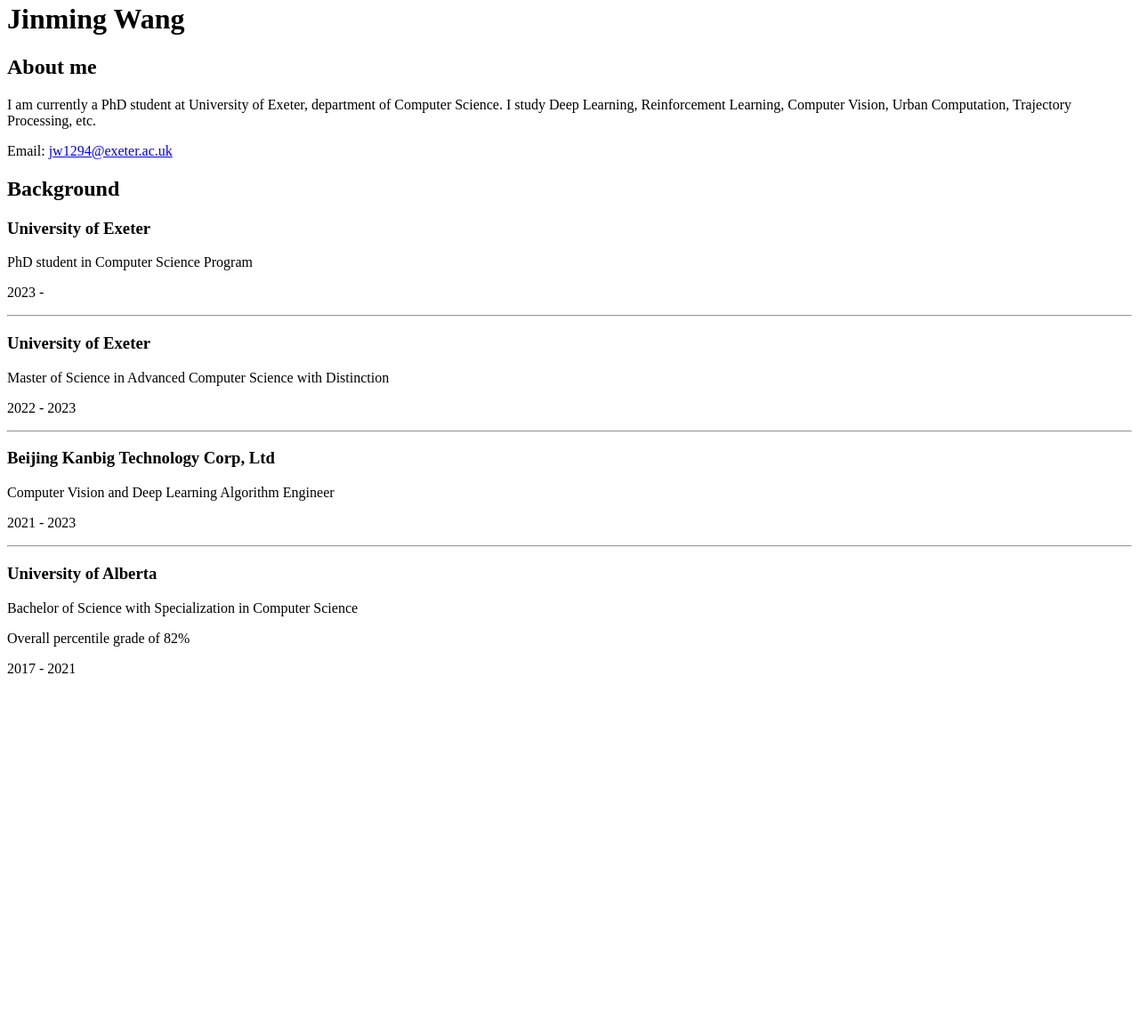
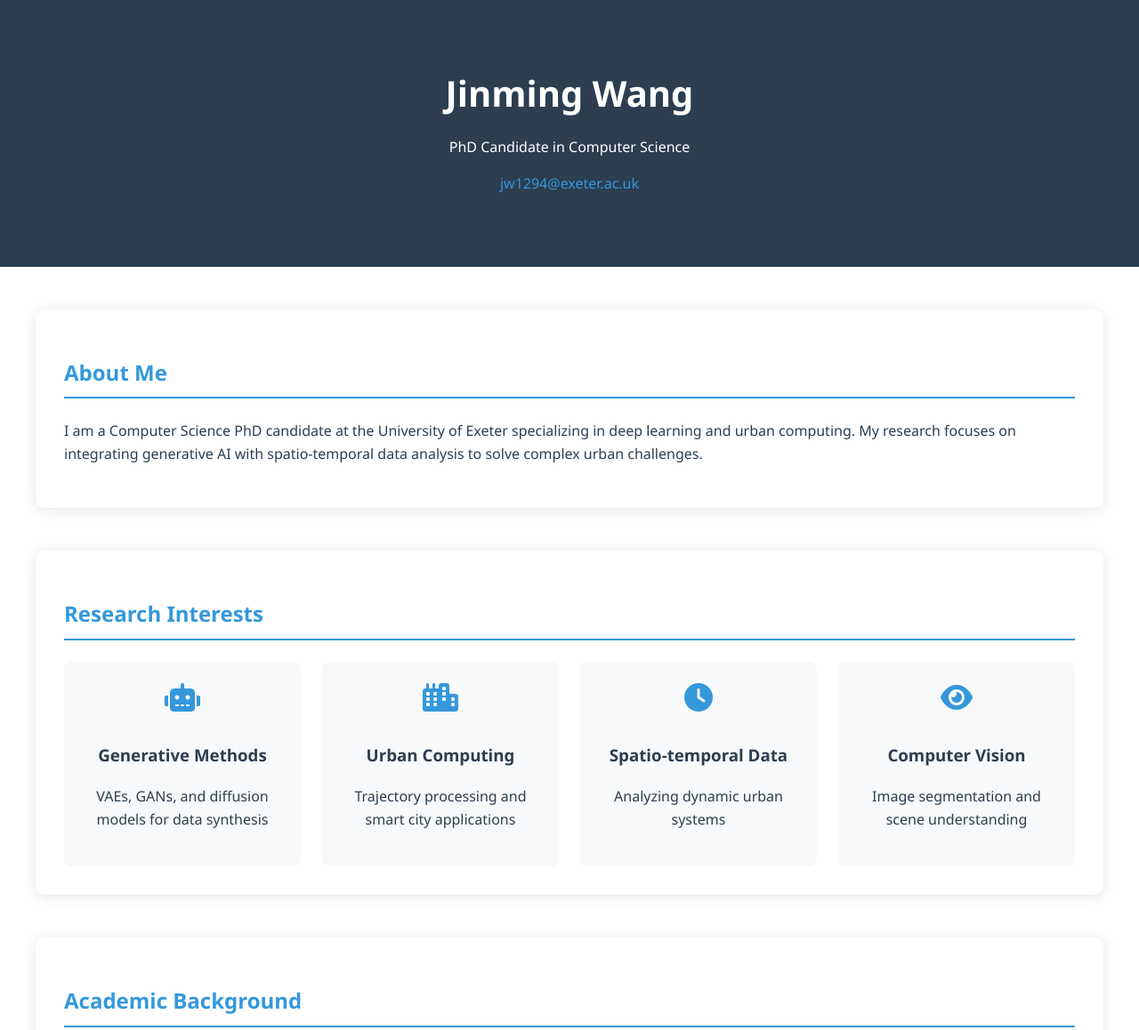
Before and after one commit to JinmingWang/JinmingWang.github.io, a plain HTML site: page index.html in a window 1280 px wide. Shown: the part 18-1176 px from the top of the page at 89% size. Before the commit the page ends 800 px from the top, so only its background shows below. Drawn offline with Linux system fonts and the light colour scheme.

Commit message:
Update index.html
New version

```diff
--- a/index.html
+++ b/index.html
@@ -3,43 +3,189 @@
 <head>
     <meta charset="UTF-8">
     <meta name="viewport" content="width=device-width, initial-scale=1.0">
-    <title>Jinming Wang</title>
+    <title>Jinming Wang | Computer Science Researcher</title>
+    <link rel="stylesheet" href="https://cdnjs.cloudflare.com/ajax/libs/font-awesome/6.0.0/css/all.min.css">
+    <style>
+        :root {
+            --primary-color: #2c3e50;
+            --accent-color: #3498db;
+            --light-bg: #f8f9fa;
+            --transition: all 0.3s ease;
+        }
+
+        body {
+            font-family: 'Segoe UI', Tahoma, Geneva, Verdana, sans-serif;
+            line-height: 1.6;
+            margin: 0;
+            padding: 0;
+            color: var(--primary-color);
+        }
+
+        .container {
+            max-width: 1200px;
+            margin: 0 auto;
+            padding: 0 20px;
+        }
+
+        header {
+            background-color: var(--primary-color);
+            color: white;
+            padding: 4rem 0;
+            margin-bottom: 2rem;
+        }
+
+        .header-content {
+            text-align: center;
+        }
+
+        h1 {
+            font-size: 2.5rem;
+            margin-bottom: 0.5rem;
+        }
+
+        .contact-link {
+            color: var(--accent-color);
+            text-decoration: none;
+            transition: var(--transition);
+        }
+
+        .contact-link:hover {
+            color: #2980b9;
+        }
+
+        section {
+            margin: 3rem 0;
+            padding: 2rem;
+            background-color: white;
+            border-radius: 10px;
+            box-shadow: 0 2px 15px rgba(0,0,0,0.1);
+        }
+
+        h2 {
+            color: var(--accent-color);
+            border-bottom: 2px solid var(--accent-color);
+            padding-bottom: 0.5rem;
+            margin-bottom: 1.5rem;
+        }
+
+        .timeline-item {
+            display: flex;
+            justify-content: space-between;
+            margin: 2rem 0;
+            padding: 1.5rem;
+            background-color: var(--light-bg);
+            border-radius: 8px;
+            transition: var(--transition);
+        }
+
+        .timeline-item:hover {
+            transform: translateX(10px);
+        }
+
+        .research-interests {
+            display: grid;
+            grid-template-columns: repeat(auto-fit, minmax(250px, 1fr));
+            gap: 1.5rem;
+        }
+
+        .interest-card {
+            padding: 1.5rem;
+            background-color: var(--light-bg);
+            border-radius: 8px;
+            text-align: center;
+        }
+
+        .interest-card i {
+            font-size: 2rem;
+            color: var(--accent-color);
+            margin-bottom: 1rem;
+        }
+
+        @media (max-width: 768px) {
+            .timeline-item {
+                flex-direction: column;
+            }
+        }
+    </style>
 </head>
 <body>
+    <header>
+        <div class="container header-content">
+            <h1>Jinming Wang</h1>
+            <p>PhD Candidate in Computer Science</p>
+            <p><a href="mailto:jw1294@exeter.ac.uk" class="contact-link">jw1294@exeter.ac.uk</a></p>
+        </div>
+    </header>
 
-    <h1>Jinming Wang</h1>
+    <main class="container">
+        <section>
+            <h2>About Me</h2>
+            <p>I am a Computer Science PhD candidate at the University of Exeter specializing in deep learning and urban computing. My research focuses on integrating generative AI with spatio-temporal data analysis to solve complex urban challenges.</p>
+        </section>
 
-    <h2>About me</h2>
-    <p>
-        I am currently a PhD student at University of Exeter, department of Computer Science.
-        I study Deep Learning, Reinforcement Learning, Computer Vision, Urban Computation, Trajectory Processing, etc.
-    </p>
-    <p>Email: <a href="mailto:jw1294@exeter.ac.uk">jw1294@exeter.ac.uk</a></p>
+        <section>
+            <h2>Research Interests</h2>
+            <div class="research-interests">
+                <div class="interest-card">
+                    <i class="fas fa-robot"></i>
+                    <h3>Generative Methods</h3>
+                    <p>VAEs, GANs, and diffusion models for data synthesis</p>
+                </div>
+                <div class="interest-card">
+                    <i class="fas fa-city"></i>
+                    <h3>Urban Computing</h3>
+                    <p>Trajectory processing and smart city applications</p>
+                </div>
+                <div class="interest-card">
+                    <i class="fas fa-clock"></i>
+                    <h3>Spatio-temporal Data</h3>
+                    <p>Analyzing dynamic urban systems</p>
+                </div>
+                <div class="interest-card">
+                    <i class="fas fa-eye"></i>
+                    <h3>Computer Vision</h3>
+                    <p>Image segmentation and scene understanding</p>
+                </div>
+            </div>
+        </section>
 
-    <h2>Background</h2>
+        <section>
+            <h2>Academic Background</h2>
+            <div class="timeline-item">
+                <div>
+                    <h3>PhD in Computer Science</h3>
+                    <p>University of Exeter</p>
+                </div>
+                <p>2023–Present</p>
+            </div>
 
-    <h3>University of Exeter</h3>
-    <p>PhD student in Computer Science Program</p>
-    <p>2023 -</p>
+            <div class="timeline-item">
+                <div>
+                    <h3>MSc Advanced Computer Science</h3>
+                    <p>University of Exeter (Distinction)</p>
+                </div>
+                <p>2022–2023</p>
+            </div>
 
-    <hr>
+            <div class="timeline-item">
+                <div>
+                    <h3>BSc Computer Science</h3>
+                    <p>University of Alberta (82%)</p>
+                </div>
+                <p>2017–2021</p>
+            </div>
+        </section>
 
-    <h3>University of Exeter</h3>
-    <p>Master of Science in Advanced Computer Science with Distinction</p>
-    <p>2022 - 2023</p>
-
-    <hr>
-
-    <h3>Beijing Kanbig Technology Corp, Ltd</h3>
-    <p>Computer Vision and Deep Learning Algorithm Engineer</p>
-    <p>2021 - 2023</p>
-
-    <hr>
-
-    <h3>University of Alberta</h3>
-    <p>Bachelor of Science with Specialization in Computer Science</p>
-    <p>Overall percentile grade of 82%</p>
-    <p>2017 - 2021</p>
-
+        <section>
+            <h2>Professional Experience</h2>
+            <div class="timeline-item">
+                <div>
+                    <h3>Computer Vision Engineer</h3>
+                    <p>Beijing Kanbig Technology Corp, Ltd</p>
+                </div>
+                <p>2021–2023</p>
+            </div>
+        </section>
+    </main>
 </body>
 </html>
```
